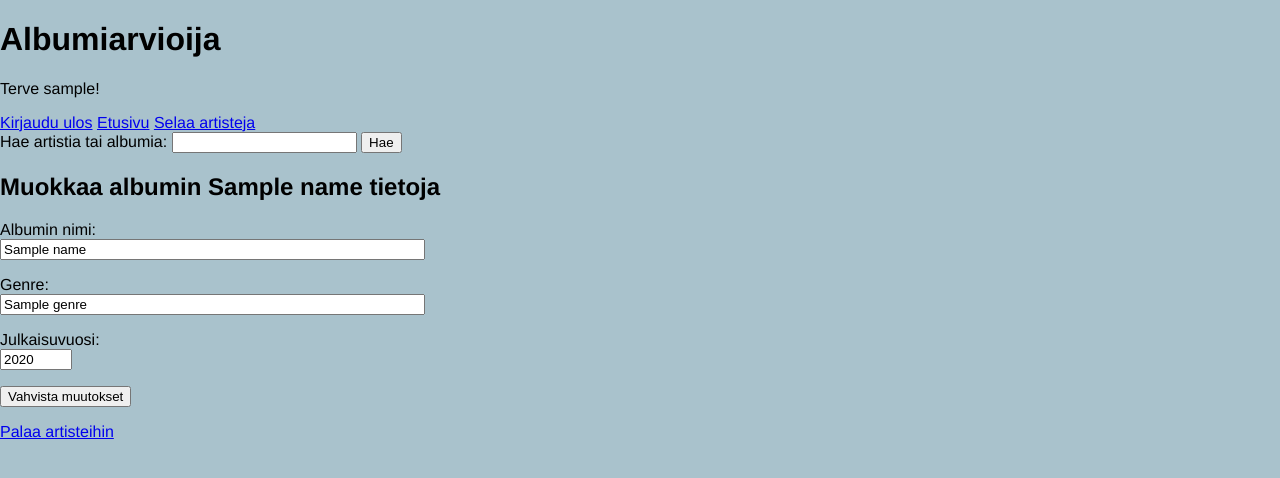
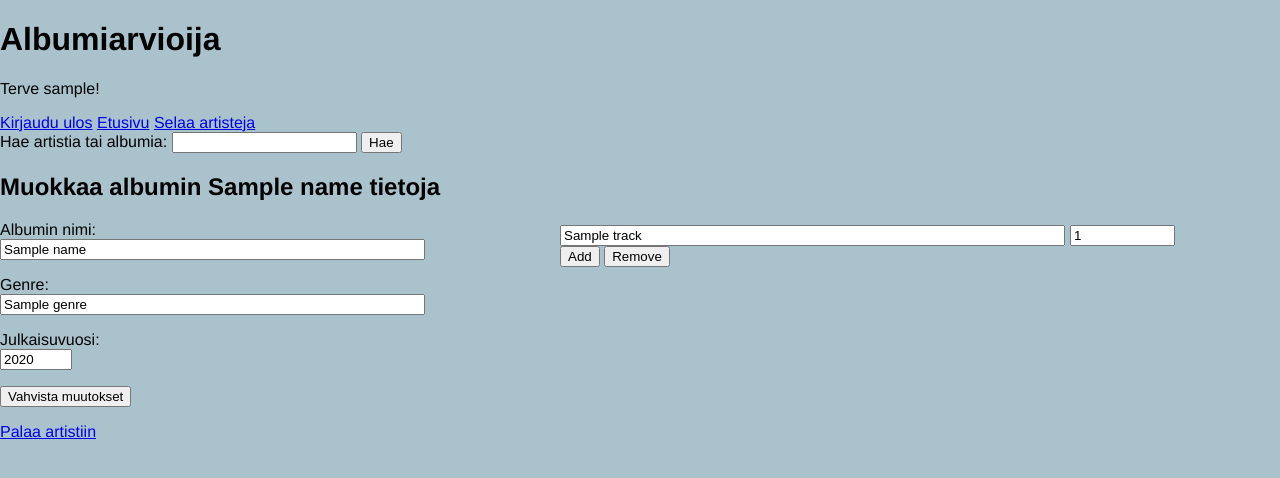
Before and after one commit to fialco/albumiarvioija, a Flask app: template templates/edit_album.html in a window 1280 px wide. Shown: the top 478 px of the page. Run offline with Flask 3, Linux system fonts and the light colour scheme; the visitor is signed in with stand-in values (Sample User, id 1); the template is opened without the code that fills it: most values are stand-ins (such as "Sample title", 1, 10 or a date in 2020).

Commit message:
Add track editing
Changing the amount of tracks still WIP.

```diff
--- a/static/main.css
+++ b/static/main.css
@@ -23,6 +23,10 @@ body {
     columns: 2;
 }
 
+#trackname {
+    margin-right: 5px;
+}
+
 #login {
     margin-top: 20px;
 
--- a/static/script.js
+++ b/static/script.js
@@ -2,9 +2,12 @@ var trackform = document.getElementById("trackform");
 
 function add(){
   var newField = document.createElement("input");
+  newField.setAttribute("id","trackname");
   newField.setAttribute("type","text");
   newField.setAttribute("name","track_name");
-  newField.setAttribute("size",50);
+  newField.setAttribute("size",60);
+  newField.setAttribute("minsize",1);
+  newField.setAttribute("maxsize",60);
   newField.setAttribute("placeholder","Kappaleen nimi");
   newField.setAttribute("required","");
   trackform.appendChild(newField);
@@ -13,7 +16,7 @@ function add(){
   newField.setAttribute("type","float");
   newField.setAttribute("name","track_length");
   newField.setAttribute("size",10);
-  newField.setAttribute("placeholder","Pituus");
+  newField.setAttribute("placeholder","Pituus (X.XX)");
   newField.setAttribute("required","");
   trackform.appendChild(newField);
 }
--- a/templates/add_album.html
+++ b/templates/add_album.html
@@ -20,8 +20,7 @@
     </div>
 
     <div id="trackform" class="trackform">
-        <input type="text" name="track_name" size="50" placeholder="Kappaleen nimi" required>
-        <input type="float" name="track_length" size="10" placeholder="Pituus" required>
+        <input id="trackname" type="text" name="track_name" size="60" minlength="1" maxlength="60" placeholder="Kappaleen nimi" required><input type="float" name="track_length" size="10" placeholder="Pituus (X.XX)" required>
     </div>
 </form>
 <div class="trackform">
--- a/templates/edit_album.html
+++ b/templates/edit_album.html
@@ -5,17 +5,34 @@
 <h2>Muokkaa albumin {{ name }} tietoja</h2>
 
 <form action="/albums/{{ id }}/edit_album" method="post">
+    <div>
         Albumin nimi: <br><input type="text" name="album_name" value="{{ name }}" size="50" minlength="1" maxlength="50" required>
         <p>
-Genre: <br><input type="text" name="genre" value="{{ genre }}" size="50" minlength="1" maxlength="50" required>
+        Genre: <br><input type="text" name="genre" size="50" value="{{ genre }}" minlength="1" maxlength="50" required>
         <p>
         Julkaisuvuosi: <br><input type="number" name="year" value={{ year }} size="6" min={{ artist_year }} max="2023" required>
-<p>
+    </div>
+    <div>
         <input type="submit" value="Vahvista muutokset">
         <input type="hidden" name="csrf_token" value="{{ session.csrf_token }}">
+        <p>
+        <a href="/artists/{{ artist_id }}">Palaa artistiin</a>
+    </div>
+
+    <div id="trackform" class="trackform">
+        {% for track in tracks %}
+            <input id="trackname" type="text" name="track_name" size="60" minlength="1" maxlength="60" value="{{ track.name }}" required><input type="float" name="track_length" size="10" value="{{ track.length }}" required>
+        {% endfor %}
+    </div>
 </form>
 
-<a href="/browse">Palaa artisteihin</a>
+<div class="trackform">
+    <button onclick="add()">Add</button>
+    <button onclick="remove()">Remove</button>
+</div>
+
+<script src="{{url_for('static', filename='script.js')}}"></script>
+
 {% else %}
 <p>
 <h2>PÄÄSY KIELLETTY</h2>
```
Also changed, not shown: artists.py (+13 -8 lines), routes.py (+39 -28 lines). Lines whose indentation alone changed are shown as unchanged.
